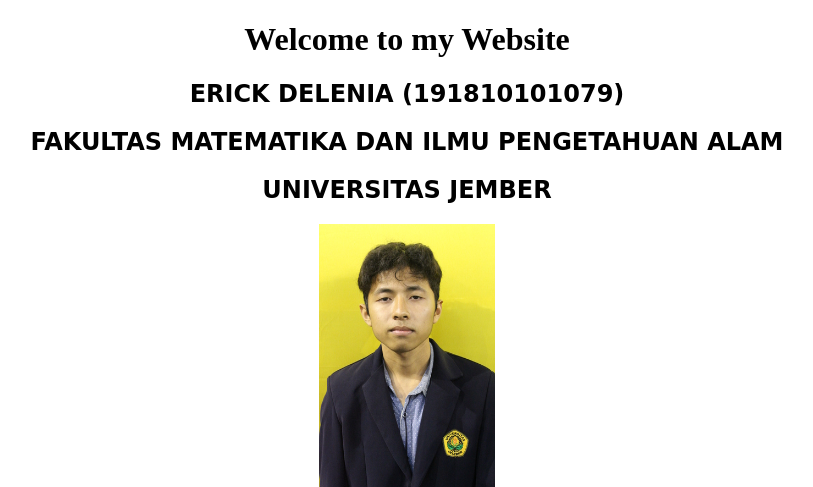
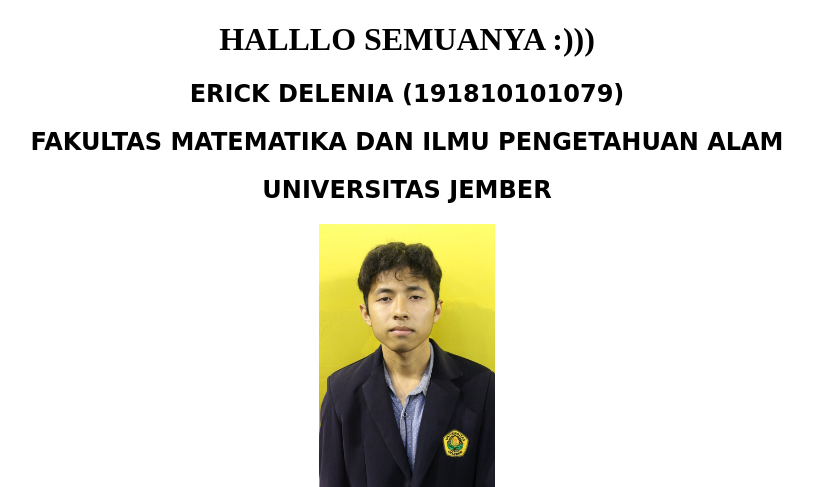
Before and after one commit to erickdelenia08/projekku123, a Django app: page / in a window 1280 px wide. Shown: the top 487 px of the page, without its empty margins (233-1046 px from the left). Run offline with Django 3.2, Linux system fonts and the light colour scheme.

Commit message:
initial commit 2

```diff
--- a/main/templates/main/home.html
+++ b/main/templates/main/home.html
@@ -13,7 +13,7 @@
 
 <body>
   <center>
-  <h1 style="color:black">Welcome to my Website</h1>
+  <h1 style="color:black">HALLLO SEMUANYA :)))</h1>
   <h2 style="color:black"><font face="comic sans ms">ERICK DELENIA (191810101079)</font><br></h2>
   <h2 style="color:black"><font face="comic sans ms">FAKULTAS MATEMATIKA DAN ILMU PENGETAHUAN ALAM</font><br></h2>
   <h2 style="color:black"><font face="comic sans ms">UNIVERSITAS JEMBER</font><br></h2>
```
